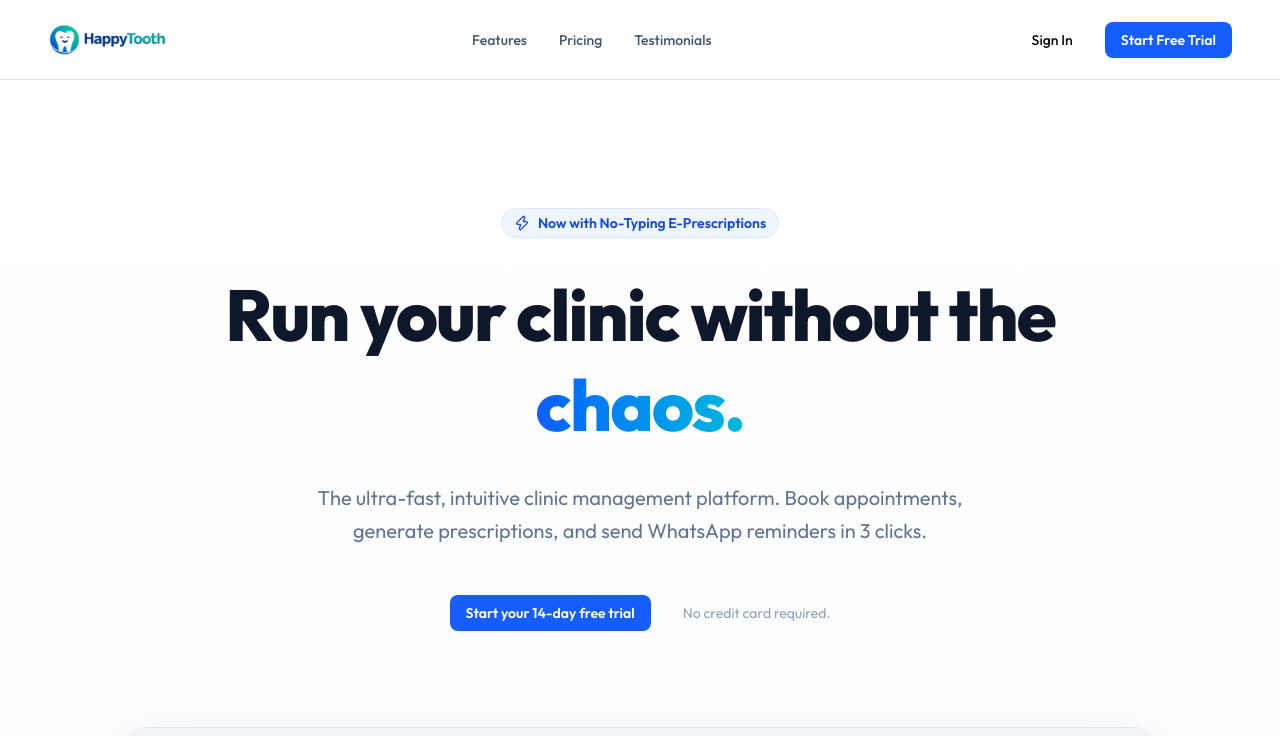
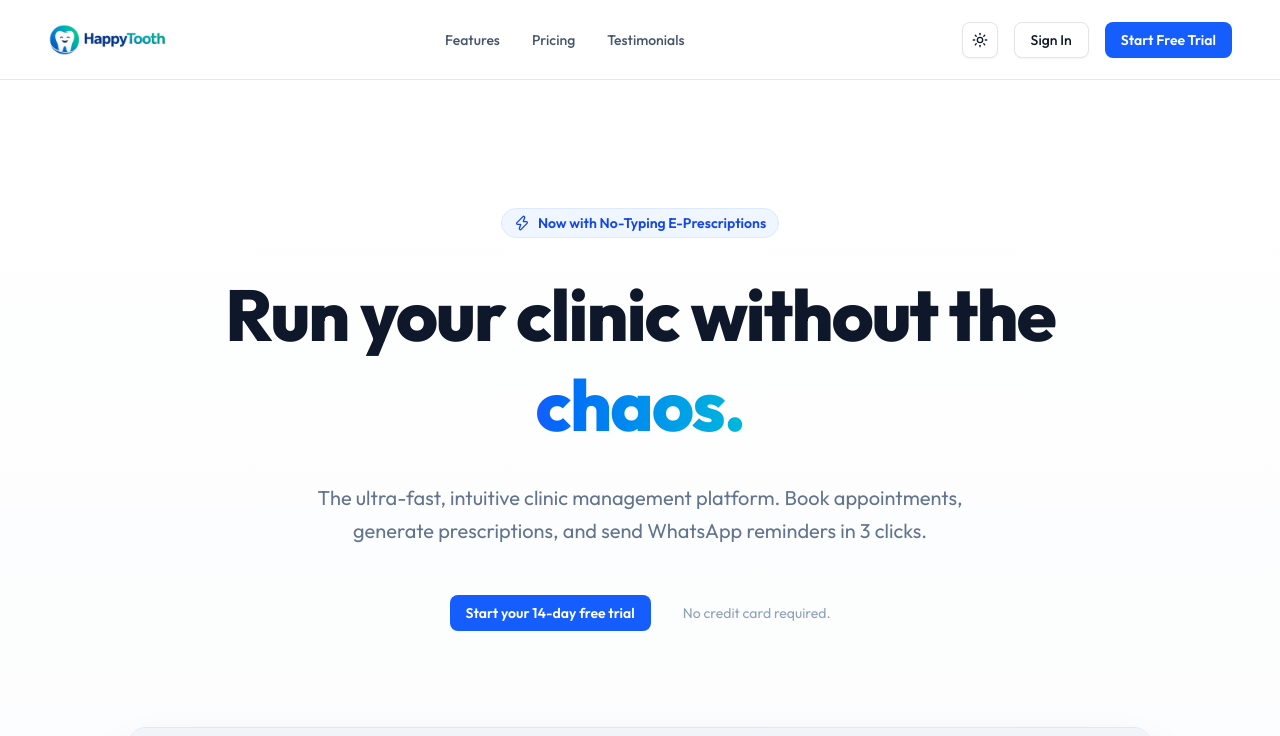
Before and after one commit to NipunMagotra/Dentistry, a Next.js app: page /home in a window 1280 px wide. Shown: the top 736 px of the page. Built offline with nearby package versions, Linux system fonts and the light colour scheme.

Commit message:
fix: make sign in button visible and add theme toggle to header

```diff
--- a/src/app/home/page.tsx
+++ b/src/app/home/page.tsx
@@ -2,14 +2,15 @@
 
 import { Building2, CheckCircle2, ShieldCheck, Zap, Stethoscope, Printer, MessageSquare } from "lucide-react"
 import { AuthModal } from "@/components/AuthModal"
+import { ThemeToggle } from "@/components/ThemeToggle"
 import Image from "next/image"
 
 export default function HomePage() {
   return (
-    <div className="min-h-screen bg-slate-50 flex flex-col font-sans">
+    <div className="min-h-screen bg-slate-50 dark:bg-slate-950 flex flex-col font-sans text-slate-900 dark:text-slate-50">
 
       {/* Navigation */}
-      <header className="px-6 lg:px-12 h-20 flex items-center justify-between bg-white border-b border-slate-200 sticky top-0 z-50">
+      <header className="px-6 lg:px-12 h-20 flex items-center justify-between bg-white dark:bg-slate-950 border-b border-slate-200 dark:border-slate-800 sticky top-0 z-50">
         <div className="flex items-center gap-2">
           <Image
             src="/horizontal-logo.png"
@@ -20,13 +21,14 @@ export default function HomePage() {
             priority
           />
         </div>
-        <nav className="hidden md:flex gap-8 text-sm font-medium text-slate-600">
+        <nav className="hidden md:flex gap-8 text-sm font-medium text-slate-600 dark:text-slate-300">
           <a href="#features" className="hover:text-blue-600 transition-colors">Features</a>
           <a href="#pricing" className="hover:text-blue-600 transition-colors">Pricing</a>
           <a href="#testimonials" className="hover:text-blue-600 transition-colors">Testimonials</a>
         </nav>
         <div className="flex items-center gap-4">
-          <AuthModal triggerText="Sign In" triggerVariant="ghost" defaultTab="login" />
+          <ThemeToggle />
+          <AuthModal triggerText="Sign In" triggerVariant="outline" defaultTab="login" />
           <AuthModal triggerText="Start Free Trial" triggerVariant="default" defaultTab="signup" />
         </div>
       </header>
```
